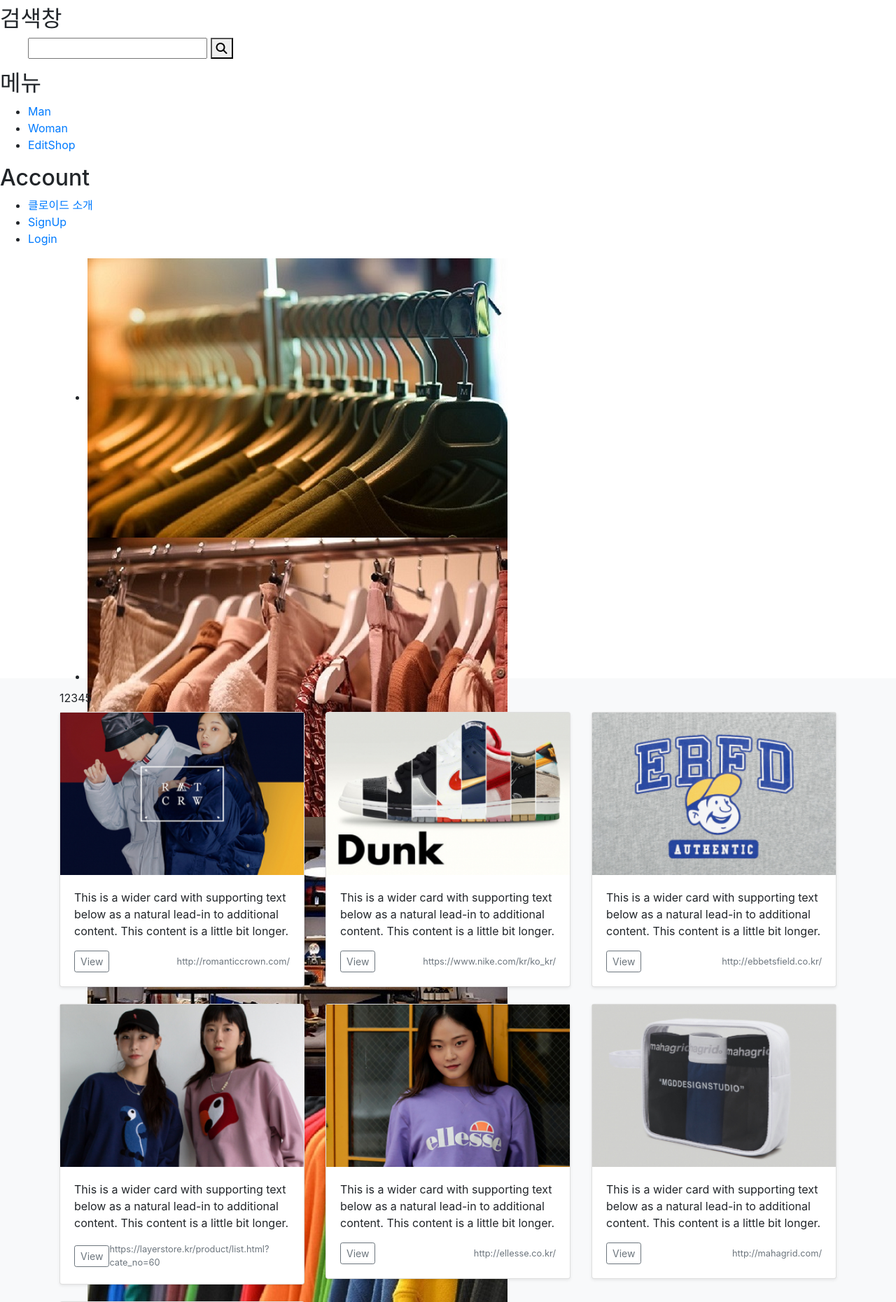
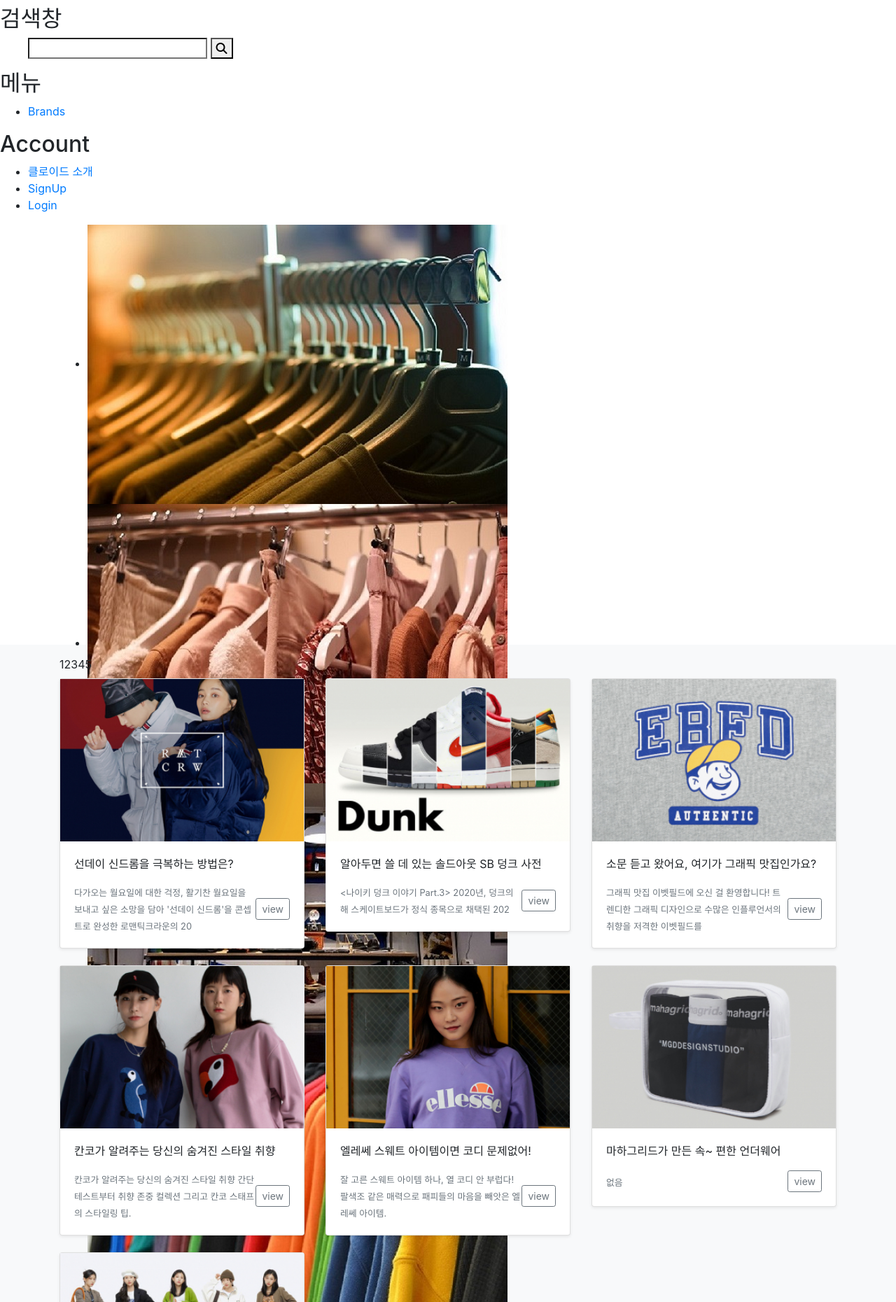
Before and after one commit to choijaehyeokk/Cloide, a Django app: page /home/ in a window 1280 px wide. Shown: the top 1860 px of the page at 70% size. Run offline with Django 3.2, Linux system fonts and the light colour scheme; data comes from the database, SQL or seed files in the repository; both versions use the stored data as it was after the commit; some libraries are stand-ins or nearby versions.

Commit message:
version_jay_10

```diff
--- a/webproject/cloide/home/models.py
+++ b/webproject/cloide/home/models.py
@@ -12,3 +12,6 @@ class Magazine(models.Model):
 
     def __str__(self):
         return self.title
+
+    def summary(self):
+        return self.content[:70]
--- /dev/null
+++ b/webproject/cloide/home/static/js/dropdown.js
@@ -0,0 +1,10 @@
+$(function(){
+    var $menu = $('nav > ul > li');
+        $header = $('header');
+    $menu.mouseover(function(){
+        $header.animate({height:'300px'},300);
+    })
+    .mouseout(function(){
+        $header.stop().animate({height:'90px'},300);
+    });
+})
--- a/webproject/cloide/home/templates/home.html
+++ b/webproject/cloide/home/templates/home.html
@@ -4,6 +4,7 @@
     <head>
         <link rel="stylesheet" href="{% static 'css/home.css'%}" type="text/css">
         <script src="../static/js/scripts.js" type="text/javascript"></script>
+        <script src="../static/js/dropdown.js" type="text/javascript"></script>
         <script src="https://kit.fontawesome.com/a076d05399.js"></script>
         <link rel="stylesheet" href="https://stackpath.bootstrapcdn.com/bootstrap/4.5.2/css/bootstrap.min.css" integrity="sha384-JcKb8q3iqJ61gNV9KGb8thSsNjpSL0n8PARn9HuZOnIxN0hoP+VmmDGMN5t9UJ0Z" crossorigin="anonymous">
         <meta charset="UTF-8">
@@ -18,20 +19,17 @@
                 <nav class="search">
                     <ul>
                         <span class='green_window'>
-                            <input type='text' class='input_text'/>
-                            <button type='submit' class='sch_smit'><i class="fas fa-search"></i></button>
+                            <form action="{% url 'search'%}" method="GET">
+                                <input type='search' class='input_text' name="query">
+                                <button type='submit' class='sch_smit'><i class="fas fa-search"></i></button>
+                            </form>
                         </span>
-
                     </ul>
                 </nav>
                 <h2>메뉴</h2>
                 <nav class="lnb">
                     <ul>
-                        <li><a href="#">Man<!--<i class="fas fa-dot-circle">--></i></a>
-
-                        </li>
-                        <li><a href="#">Woman<!--<i class="far fa-dot-circle"></i>--></a></li>
-                        <li><a href="#">EditShop</a></li>
+                        <li><a href="">Brands<!--<i class="fas fa-dot-circle">--></a></li>
                     </ul>
                 </nav>
                 <h2>Account</h2>
@@ -73,18 +71,6 @@
                 <a href="#" id="next"></a>
             </div>
 
-            <!-- {% for magazine in magazines.all %}
-            <div class="cardWrap">
-                    <div class="card" style="width: 18rem;">
-                        <img src="{{magazine.image.url}}" class="card-img-top" alt="...">
-                        <div class="card-body">
-                        <h5 class="card-title">{{magazine.title}}</h5>
-                        <p class="card-text">{{magazine.content}}</p>
-                        <a href="#" class="btn btn-primary">상세보기</a>
-                        </div>
-                    </div>
-             </div>
-            {% endfor %} -->
             <main role="main">
                    <div class="album py-5 bg-light">
                     <div class="container">
@@ -94,12 +80,13 @@
                                 <div class="card mb-4 shadow-sm">
                                 <img src="{{magazine.image.url}}" alt="">
                                 <div class="card-body">
-                                    <p class="card-text">This is a wider card with supporting text below as a natural lead-in to additional content. This content is a little bit longer.</p>
+                                    <p class="card-text">{{magazine.title}}</p>
                                     <div class="d-flex justify-content-between align-items-center">
+                                    <div><small class="text-muted">{{magazine.summary}}</small></div>
                                     <div class="btn-group">
-                                        <button type="button" class="btn btn-sm btn-outline-secondary">View</button>
+                                        <a href="{% url 'magazine_detail' magazine.id%}"><button type="button" class="btn btn-sm btn-outline-secondary">view</button></a>
                                     </div>
-                                    <small class="text-muted">{{magazine.url}}</small>
+
                                     </div>
                                 </div>
                                 </div>
--- a/webproject/cloide/home/urls.py
+++ b/webproject/cloide/home/urls.py
@@ -8,5 +8,7 @@ urlpatterns = [
     path('mypage/',views.mypage,name='mypage'),
     path('intro/',views.intro,name='intro'),
     path('mycloset/',views.mycloset,name='mycloset'),
+    path('search/',views.search,name='search'),
+    path('<int:magazine_id>/',views.magazine_detail, name='magazine_detail'),
 ]
 urlpatterns += static(settings.STATIC_URL, document_root=settings.STATIC_ROOT)
--- a/webproject/cloide/home/views.py
+++ b/webproject/cloide/home/views.py
@@ -1,6 +1,6 @@
-from django.shortcuts import render
+from django.shortcuts import render,get_object_or_404
 from .models import Magazine
-
+from brand.models import Brand
 # Create your views here.
 def home(request):
     magazine = Magazine.objects
@@ -14,3 +14,13 @@ def intro(request):
 
 def mycloset(request):
     return render(request,'mycloset.html')
+
+def search(request):
+    query = request.GET['query']
+    if query:
+        brands = Brand.objects.filter(name__contains=query)
+    return render(request,'search.html',{'brands':brands})
+
+def magazine_detail(request,magazine_id):
+    magazine_detail = get_object_or_404(Magazine,pk=magazine_id)
+    return render(request,'magazine_detail.html',{'magazine':magazine_detail})
```
Also changed, not shown: webproject/cloide/home/static/css/home.css (+5 -2 lines), webproject/cloide/home/templates/magazine_detail.html (added, +16 -0 lines), webproject/cloide/home/templates/search.html (added, +50 -0 lines), webproject/cloide/db.sqlite3.
